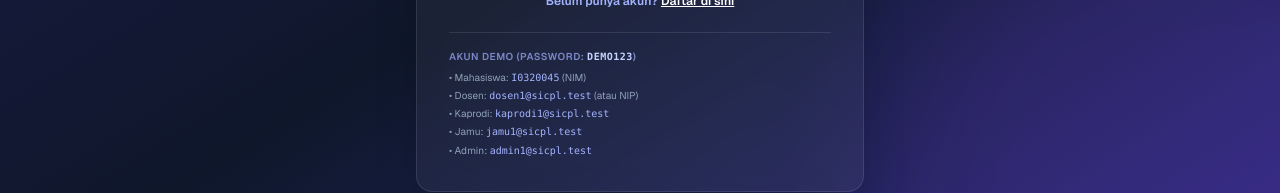
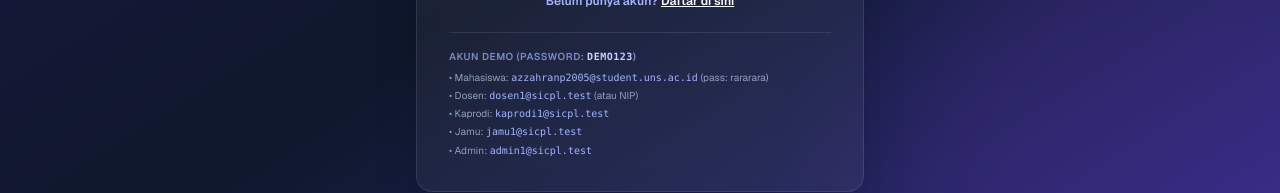
Before and after one commit to Anggaadi14/apsiiiklpk2A, a Next.js app: page / in a window 1280 px wide. Shown: the part 501-694 px from the top of the page. Built offline with nearby package versions, Linux system fonts and the light colour scheme.

Commit message:
fix: update akun demo mahasiswa di halaman login

```diff
--- a/app/page.tsx
+++ b/app/page.tsx
@@ -187,7 +187,7 @@ export default function LoginPage() {
             Akun Demo (password: <code className="text-indigo-200">demo123</code>)
           </p>
           <ul className="text-[10px] text-slate-400 space-y-0.5 leading-relaxed">
-            <li>• Mahasiswa: <code className="text-indigo-300">I0320045</code> (NIM)</li>
+            <li>• Mahasiswa: <code className="text-indigo-300">azzahranp2005@student.uns.ac.id</code> (pass: rararara)</li>
             <li>• Dosen: <code className="text-indigo-300">dosen1@sicpl.test</code> (atau NIP)</li>
             <li>• Kaprodi: <code className="text-indigo-300">kaprodi1@sicpl.test</code></li>
             <li>• Jamu: <code className="text-indigo-300">jamu1@sicpl.test</code></li>
```
